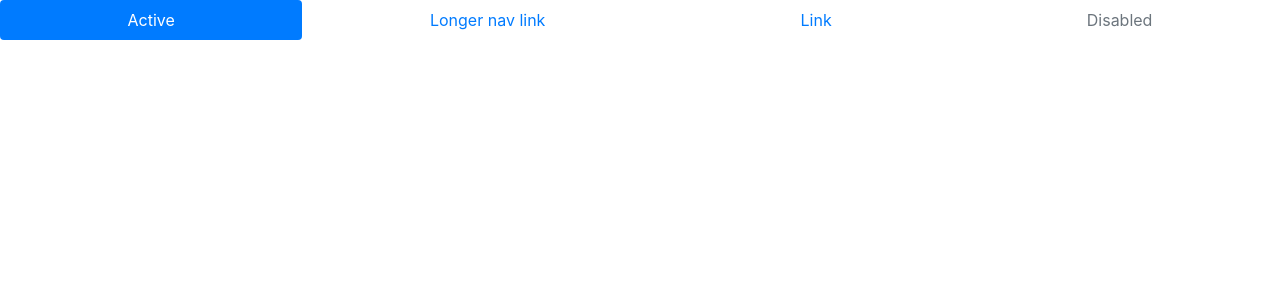
After one commit to Lacieee/goditemplom, a PHP site: page /Views/header.php in a window 1280 px wide. The commit adds this page. Shown: the top 300 px of the page. Run offline with PHP 8.4, Linux system fonts and the light colour scheme.

Commit message:
header + footer base

```diff
--- /dev/null
+++ b/Views/footer.php
@@ -0,0 +1,5 @@
+        <script src="https://code.jquery.com/jquery-3.3.1.slim.min.js" integrity="sha384-q8i/X+965DzO0rT7abK41JStQIAqVgRVzpbzo5smXKp4YfRvH+8abtTE1Pi6jizo" crossorigin="anonymous"></script>
+        <script src="https://cdnjs.cloudflare.com/ajax/libs/popper.js/1.14.7/umd/popper.min.js" integrity="sha384-UO2eT0CpHqdSJQ6hJty5KVphtPhzWj9WO1clHTMGa3JDZwrnQq4sF86dIHNDz0W1" crossorigin="anonymous"></script>
+        <script src="https://stackpath.bootstrapcdn.com/bootstrap/4.3.1/js/bootstrap.min.js" integrity="sha384-JjSmVgyd0p3pXB1rRibZUAYoIIy6OrQ6VrjIEaFf/nJGzIxFDsf4x0xIM+B07jRM" crossorigin="anonymous"></script>
+    </body>
+</html>
--- /dev/null
+++ b/Views/header.php
@@ -0,0 +1,16 @@
+<!DOCTYPE html>
+<html>
+<head>
+    <meta charset="utf-8">
+    <meta http-equiv="X-UA-Compatible" content="IE=edge">
+    <title>Tinderstart</title>
+    <meta name="viewport" content="width=device-width, initial-scale=1">
+    <link rel="stylesheet" href="https://stackpath.bootstrapcdn.com/bootstrap/4.3.1/css/bootstrap.min.css" integrity="sha384-ggOyR0iXCbMQv3Xipma34MD+dH/1fQ784/j6cY/iJTQUOhcWr7x9JvoRxT2MZw1T" crossorigin="anonymous">
+</head>
+<body>
+    <nav class="nav nav-pills flex-column flex-sm-row">
+        <a class="flex-sm-fill text-sm-center nav-link active" href="#">Active</a>
+        <a class="flex-sm-fill text-sm-center nav-link" href="#">Longer nav link</a>
+        <a class="flex-sm-fill text-sm-center nav-link" href="#">Link</a>
+        <a class="flex-sm-fill text-sm-center nav-link disabled" href="#" tabindex="-1" aria-disabled="true">Disabled</a>
+    </nav>
--- a/Views/index.php
+++ b/Views/index.php
@@ -1,3 +1,2 @@
-<?php
-
-echo "index.php";
+<?php include_once("header.php"); ?>
+<?php include_once("footer.php"); ?>
```
